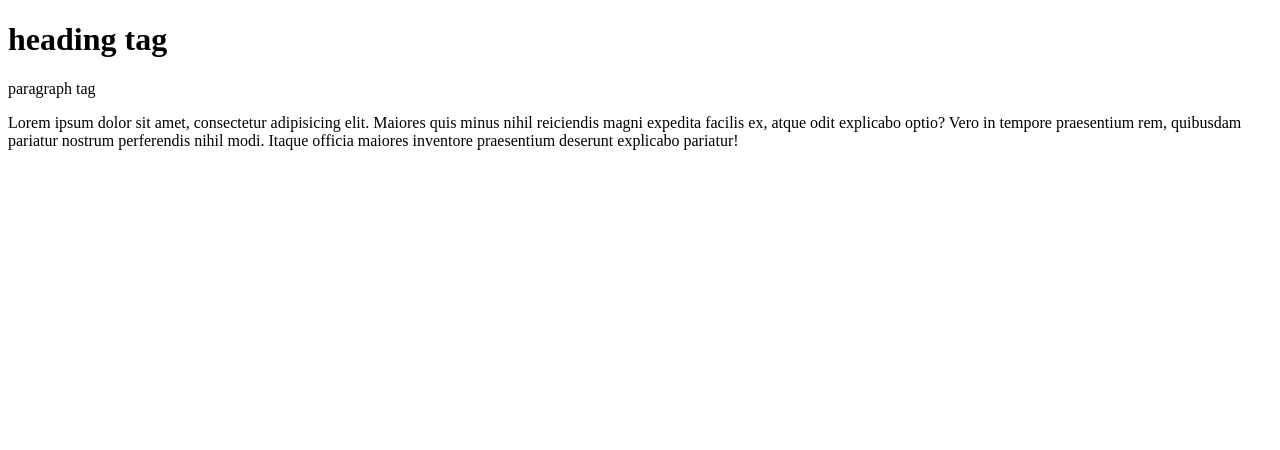
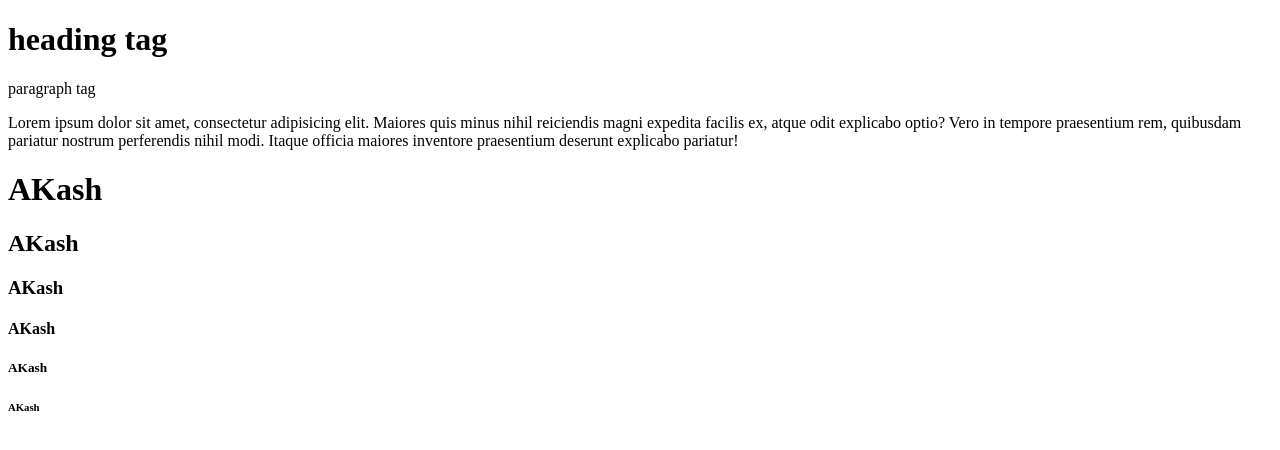
Before and after one commit to akashkhot12/Restart, a plain HTML site: page HTML 5/tag.html in a window 1280 px wide. Drawn offline with Linux system fonts and the light colour scheme.

Commit message:
heading tag

```diff
--- a/HTML 5/tag.html
+++ b/HTML 5/tag.html
@@ -9,6 +9,11 @@
     <h1>heading tag</h1>
     <p>paragraph tag</p>
     <p>Lorem ipsum dolor sit amet, consectetur adipisicing elit. Maiores quis minus nihil reiciendis magni expedita facilis ex, atque odit explicabo optio? Vero in tempore praesentium rem, quibusdam pariatur nostrum perferendis nihil modi. Itaque officia maiores inventore praesentium deserunt explicabo pariatur!</p>
-
+    <h1>AKash</h1>
+    <h2>AKash</h2>
+    <h3>AKash</h3>
+    <h4>AKash</h4>
+    <h5>AKash</h5>
+    <h6>AKash</h6>
 </body>
 </html>
```
